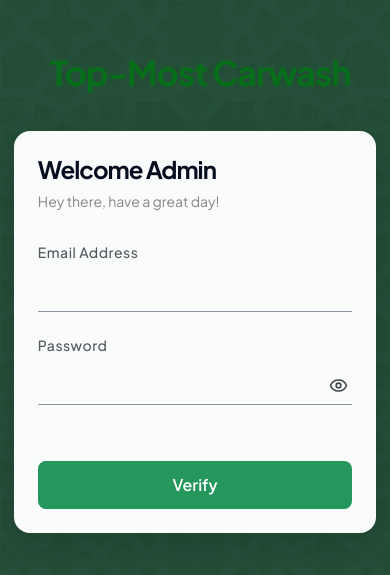
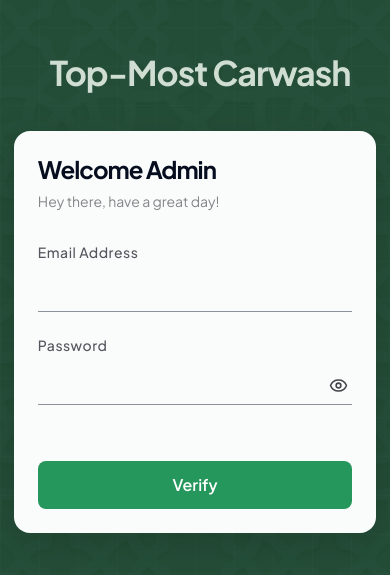
Before and after one commit to preciousekele/topmostcarwash, a React (Vite) app: page /login in a window 390 px wide. Shown: the part 129-704 px from the top of the page. Built offline with nearby package versions, Linux system fonts and the light colour scheme.

Commit message:
fixed login texts

```diff
--- a/src/pages/Login/Login.css
+++ b/src/pages/Login/Login.css
@@ -482,6 +482,17 @@ body {
     display: none;
   }
 
+  .company-name-title {
+  font-size: 34px;
+  font-weight: 700;
+  letter-spacing: -1px;
+  line-height: 120%;
+  color: rgb(208, 221, 210);
+  margin-bottom: 0.5rem;
+  height: 30px;
+  font-family: "Plus Jakarta Sans", sans-serif;
+}
+
   .right-section {
     position: relative;
     z-index: 10;
```
